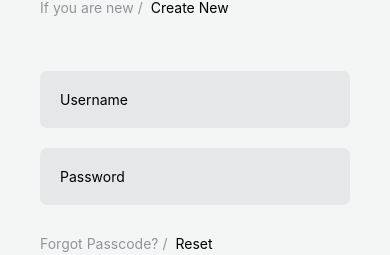
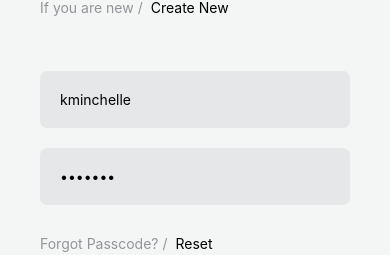
Before and after one commit to vijay151096/amazecart, a React Native app: screen /login in a window 390 px wide. Shown: the part 323-578 px from the top of the page. Built offline with nearby package versions, Linux system fonts and the light colour scheme; no server answers.

Commit message:
login functionality implemented

```diff
--- a/Components/Login/LoginAction.js
+++ b/Components/Login/LoginAction.js
@@ -1,19 +1,46 @@
-import React, {useContext} from 'react';
-import {View, Text, Pressable, StyleSheet, TextInput} from 'react-native';
+import React, {useContext, useState} from 'react';
+import {View, Text, Pressable, StyleSheet, TextInput, Alert} from 'react-native';
 import {AuthContext} from '../../Store/AuthContextProvider';
 import {color} from '../../Styles/Color';
 
 function LoginAction() {
   const {login} = useContext(AuthContext);
 
+  const [enteredUsername, setEnteredUsername] = useState('kminchelle');
+  const [enteredPassword, setEnteredPassword] = useState('0lelplR');
+
+  const handleUsernameChange = newUsername => {
+    setEnteredUsername(newUsername);
+  };
+  const handlePasswordChange = newPassword => {
+    setEnteredPassword(newPassword);
+  };
+
   const handleLogin = () => {
-    login('something', 'something');
+    try {
+      login(enteredUsername, enteredPassword);
+    } catch (error) {
+      Alert.alert("Login Failed!","Could not log you in. Please try again")
+    }
   };
 
   return (
     <View style={styles.mainContainer}>
-      <TextInput placeholder="Username" style={styles.userInput} />
-      <TextInput placeholder="Password" style={styles.userInput} />
+      <TextInput
+        placeholder="Username"
+        value={enteredUsername}
+        onChangeText={handleUsernameChange}
+        style={styles.userInput}
+        autoCorrect={false}
+      />
+      <TextInput
+        autoCorrect={false}
+        placeholder="Password"
+        secureTextEntry
+        value={enteredPassword}
+        onChangeText={handlePasswordChange}
+        style={styles.userInput}
+      />
       <View style={styles.signup}>
         <Text style={styles.signupText}>Forgot Passcode? /</Text>
         <Pressable>
--- a/Store/AuthContextProvider.js
+++ b/Store/AuthContextProvider.js
@@ -1,5 +1,5 @@
 import React, {Children, useState} from 'react';
-import {View} from 'react-native';
+import {View, Alert} from 'react-native';
 export const AuthContext = React.createContext({
   isAuthenticated: false,
   authToken: undefined,
@@ -12,9 +12,25 @@ function AuthContextProvider({children}) {
   const [authToken, setAuthToken] = useState();
   const [userId, setUserId] = useState();
 
-  const login = (username, password) => {
-    setAuthToken('authToken');
-    setUserId(1);
+  const login = async (username, password) => {
+    const bodyToSent = {
+      username,
+      password,
+    };
+
+    const response = await fetch('https://dummyjson.com/auth/login', {
+      method: 'POST',
+      headers: {'Content-Type': 'application/json'},
+      body: JSON.stringify(bodyToSent),
+    });
+
+    const data = await response.json();
+    if (data.message === 'Invalid credentials') {
+      Alert.alert('Login Failed!', 'Could not log you in. Please try again');
+    } else {
+      setAuthToken(data.token);
+      setUserId(1);
+    }
   };
 
   const logout = () => {
```
